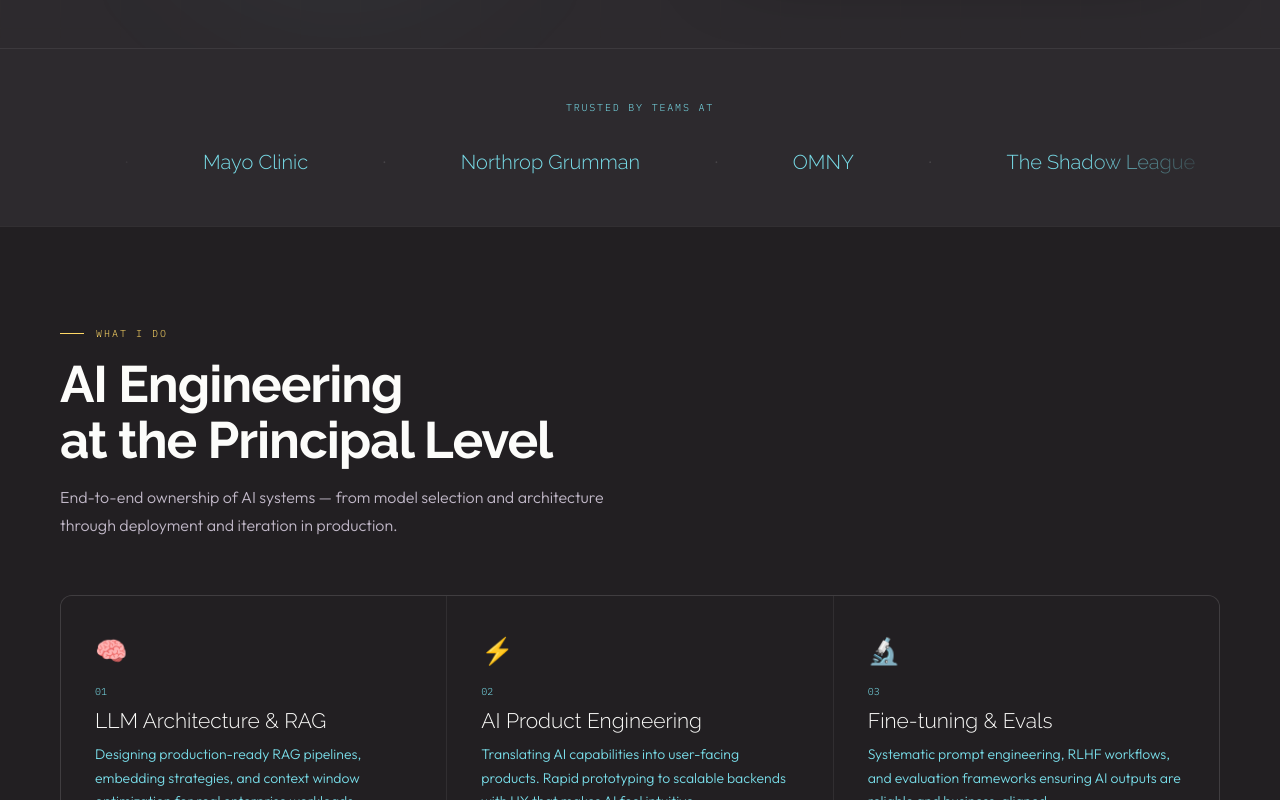
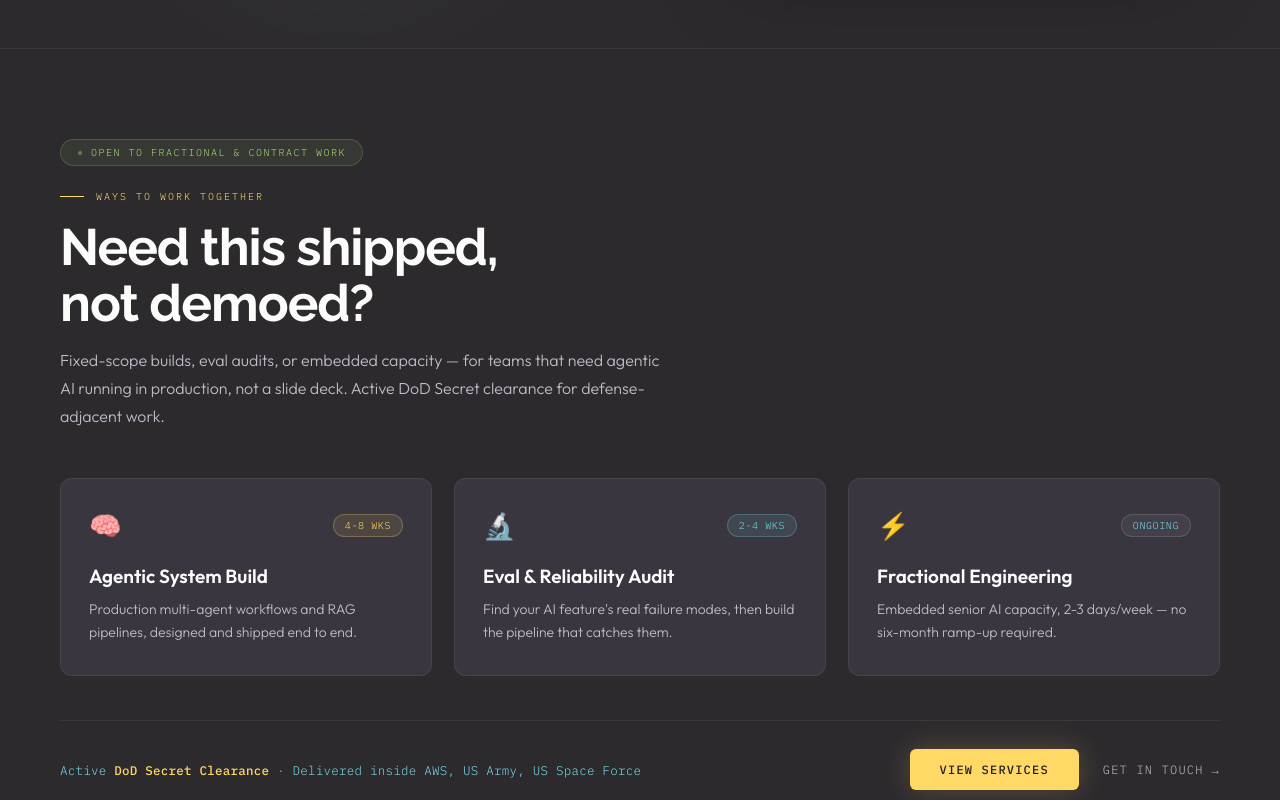
Before and after one commit to MikeLegemah5799/mleg-nextjs, a Next.js app: page / in a window 1280 px wide. Shown: the part 820-1620 px from the top of the page. Built offline with nearby package versions, Linux system fonts and the light colour scheme.

Commit message:
added services cta on homepage

```diff
--- a/app/page.tsx
+++ b/app/page.tsx
@@ -51,6 +51,24 @@
     pills: [
       { label: 'Agents', c: 'yellow' }, { label: 'Tool Use', c: 'cyan' }, { label: 'MCP', c: 'orange' },
     ],
+  },
+];
+
+const SERVICES_TEASER = [
+  {
+    icon: '🧠', title: 'Agentic System Build',
+    desc: 'Production multi-agent workflows and RAG pipelines, designed and shipped end to end.',
+    pill: '4-8 WKS', pillCls: 'svcPillY',
+  },
+  {
+    icon: '🔬', title: 'Eval & Reliability Audit',
+    desc: "Find your AI feature's real failure modes, then build the pipeline that catches them.",
+    pill: '2-4 WKS', pillCls: 'svcPillC',
+  },
+  {
+    icon: '⚡', title: 'Fractional Engineering',
+    desc: 'Embedded senior AI capacity, 2-3 days/week — no six-month ramp-up required.',
+    pill: 'ONGOING', pillCls: 'svcPillG',
   },
 ];
 
@@ -153,7 +171,7 @@
                 <span className={s.tl}>&nbsp;&nbsp;<span className={s.tk}>def</span> <span className={s.tf}>build</span>(self, idea) -&gt; <span className={s.tto}>Product</span>:</span>
                 <span className={s.tl}>&nbsp;&nbsp;&nbsp;&nbsp;<span className={s.tk}>return</span> <span className={s.tf}>ship</span>(idea, quality=<span className={s.ts}>&quot;high&quot;</span>)</span>
                 <span className={s.tl}>&nbsp;</span>
-                <span className={s.tl}><span className={s.tcyn}>&gt;&gt;&gt; Available for new projects</span> <span className={s.tcursor} /></span>
+                <span className={s.tl}><span className={s.tcyn}>&gt;&gt;&gt; open to full-time roles & fractional engagements</span> <span className={s.tcursor} /></span>
               </div>
               <div className={s.aiTags}>
                 {[
@@ -165,6 +183,37 @@
                   <span key={label} className={`${s.atag} ${cls}`}>{label}</span>
                 ))}
               </div>
+            </div>
+          </div>
+        </section>
+
+        {/* ── SERVICES TEASER ── */}
+        <section className={s.svcSection}>
+          <div className={s.svcHead}>
+            <div className={s.svcBadge}>Open to Fractional &amp; Contract Work</div>
+            <div className="section-label">Ways to Work Together</div>
+            <h2 className="section-title">Need this shipped,<br />not demoed?</h2>
+            <p className="section-sub">Fixed-scope builds, eval audits, or embedded capacity — for teams that need agentic AI running in production, not a slide deck. Active DoD Secret clearance for defense-adjacent work.</p>
+          </div>
+
+          <div className={s.svcGrid}>
+            {SERVICES_TEASER.map(({ icon, title, desc, pill, pillCls }) => (
+              <div key={title} className={s.svcCard}>
+                <div className={s.svcTop}>
+                  <span className={s.svcIcon}>{icon}</span>
+                  <span className={`${s.svcPill} ${s[pillCls]}`}>{pill}</span>
+                </div>
+                <div className={s.svcTitle}>{title}</div>
+                <p className={s.svcDesc}>{desc}</p>
+              </div>
+            ))}
+          </div>
+
+          <div className={s.svcFooter}>
+            <p className={s.svcNote}>Active <strong>DoD Secret Clearance</strong> · Delivered inside AWS, US Army, US Space Force</p>
+            <div className={s.svcCtas}>
+              <Link href="/services" className="btn-primary">View Services</Link>
+              <Link href="/contact" className="btn-ghost">Get in Touch</Link>
             </div>
           </div>
         </section>
@@ -266,6 +315,18 @@
           <div className={s.viewAllWrap}>
             <Link href="/projects" className="btn-outline">View All Projects →</Link>
           </div>
+
+          <div className={s.projCta}>
+            <div className={s.projCtaLeft}>
+              <div className={s.projCtaLabel}>Like What You See?</div>
+              <div className={s.projCtaTitle}>I take on fractional and contract engagements too.</div>
+              <p className={s.projCtaText}>Agentic system builds, eval audits, or embedded capacity — cleared for defense-adjacent work.</p>
+            </div>
+            <div className={s.projCtaActions}>
+              <Link href="/services" className="btn-primary">View Services</Link>
+              <Link href="/contact" className="btn-ghost">Get in Touch</Link>
+            </div>
+          </div>
         </section>
 
         {/* ── TESTIMONIALS ── */}
--- a/styles/home.module.css
+++ b/styles/home.module.css
@@ -124,6 +124,38 @@
 .atagP { color: var(--purple); background: rgba(171,157,242,0.1); border: 1px solid rgba(171,157,242,0.2); }
 .atagPk{ color: var(--pink);   background: rgba(255,97,136,0.1);  border: 1px solid rgba(255,97,136,0.2); }
 
+/* ── SERVICES TEASER ── */
+.svcSection { padding: 90px 60px 100px; border-top: 1px solid var(--border); }
+.svcBadge {
+  display: inline-flex; align-items: center; gap: 8px;
+  background: rgba(169,220,118,0.08);
+  border: 1px solid rgba(169,220,118,0.2);
+  border-radius: 100px; padding: 6px 16px;
+  font-family: var(--font-mono); font-size: 10px; letter-spacing: 0.15em; text-transform: uppercase;
+  color: var(--green); margin-bottom: 24px; width: fit-content;
+}
+.svcBadge::before {
+  content: ''; width: 6px; height: 6px;
+  background: var(--green); border-radius: 50%;
+  animation: pulse-dot 2s infinite;
+}
+.svcHead { max-width: 640px; }
+.svcGrid { display: grid; grid-template-columns: repeat(3,1fr); gap: 22px; margin-top: 48px; }
+.svcCard { background: var(--bg-card); border: 1px solid var(--border); border-radius: 12px; padding: 30px 28px; transition: border-color 0.25s, transform 0.25s; }
+.svcCard:hover { border-color: rgba(255,216,102,0.25); transform: translateY(-3px); }
+.svcTop { display: flex; align-items: center; justify-content: space-between; margin-bottom: 22px; }
+.svcIcon { font-size: 26px; }
+.svcPill { font-family: var(--font-mono); font-size: 10px; letter-spacing: 0.06em; text-transform: uppercase; padding: 4px 11px; border-radius: 20px; }
+.svcPillY { color: var(--yellow); background: rgba(255,216,102,0.1); border: 1px solid rgba(255,216,102,0.25); }
+.svcPillC { color: var(--cyan);   background: rgba(120,220,232,0.1); border: 1px solid rgba(120,220,232,0.25); }
+.svcPillG { color: var(--muted); background: rgba(255,255,255,0.05); border: 1px solid var(--border-md); }
+.svcTitle { font-family: var(--font-sans); font-size: 19px; font-weight: 600; color: var(--text); margin-bottom: 10px; }
+.svcDesc { font-size: 14px; color: var(--soft); line-height: 1.7; }
+.svcFooter { display: flex; align-items: center; justify-content: space-between; flex-wrap: wrap; gap: 20px; margin-top: 44px; padding-top: 28px; border-top: 1px solid var(--border); }
+.svcNote { font-family: var(--font-mono); font-size: 12.5px; color: var(--muted); letter-spacing: 0.02em; }
+.svcNote strong { color: var(--yellow); font-weight: 500; }
+.svcCtas { display: flex; align-items: center; gap: 24px; }
+
 /* ── MARQUEE ── */
 .marqueeSection { padding: 52px 60px; border-top: 1px solid var(--border); overflow: hidden; }
 .marqueeLabel { font-family: var(--font-mono); font-size: 10px; letter-spacing: 0.18em; text-transform: uppercase; color: var(--muted); text-align: center; margin-bottom: 36px; }
@@ -164,6 +196,19 @@
 .projStack { margin-top: 14px; font-family: var(--font-mono); font-size: 10px; color: var(--muted); }
 .viewAllWrap { text-align: center; margin-top: 48px; }
 
+/* ── PROJECTS CTA BANNER ── */
+.projCta {
+  display: flex; justify-content: space-between; align-items: center; flex-wrap: wrap; gap: 24px;
+  margin-top: 56px; padding: 32px 40px;
+  border: 1px solid var(--border-md); border-radius: 16px;
+  background: var(--bg-card);
+}
+.projCtaLeft { max-width: 620px; }
+.projCtaLabel { font-family: var(--font-mono); font-size: 10px; letter-spacing: 0.18em; text-transform: uppercase; color: var(--muted); margin-bottom: 10px; }
+.projCtaTitle { font-family: var(--font-sans); font-size: 22px; font-weight: 600; color: var(--text); margin-bottom: 8px; }
+.projCtaText { font-size: 14px; color: var(--soft); line-height: 1.6; }
+.projCtaActions { display: flex; align-items: center; gap: 24px; flex-shrink: 0; }
+
 /* ── TESTIMONIALS ── */
 .testiSection { padding: 100px 60px; background: var(--bg-deep); border-top: 1px solid var(--border); }
 .testiGrid { display: grid; grid-template-columns: repeat(3,1fr); gap: 18px; margin-top: 56px; }
@@ -196,11 +241,16 @@
   .hero { grid-template-columns: 1fr; }
   .heroRight { display: none; }
   .heroLeft { padding: 48px 24px 60px; }
+  .svcSection { padding: 64px 24px 70px; }
+  .svcGrid { grid-template-columns: 1fr; }
+  .svcFooter { flex-direction: column; align-items: flex-start; }
   .marqueeSection { padding: 40px 24px; }
   .expertiseSection { padding: 70px 24px; }
   .expGrid { grid-template-columns: 1fr; }
   .projectsSection { padding: 70px 24px; }
   .projGrid { grid-template-columns: 1fr; }
+  .projCta { flex-direction: column; align-items: flex-start; padding: 28px 24px; }
+  .projCtaActions { width: 100%; justify-content: space-between; }
   .projCardFeatured { grid-column: span 1; display: flex; flex-direction: column; }
   .projVisFeatured { height: 160px; border-right: none; border-bottom: 1px solid var(--border); flex-direction: column; gap: 10px; padding: 20px; }
   .testiSection { padding: 70px 24px; }
```
Also changed, not shown: 1 other file (tests, documents, lock files or other folders).
